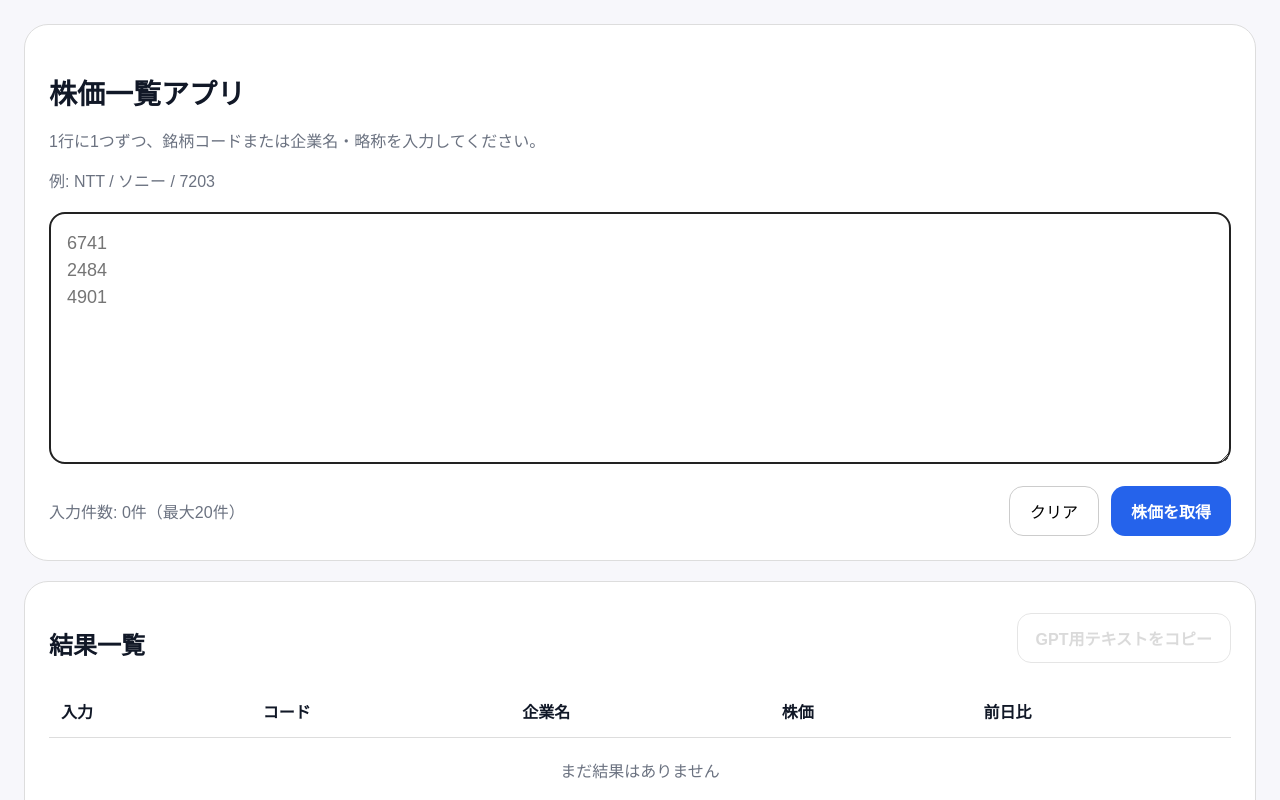
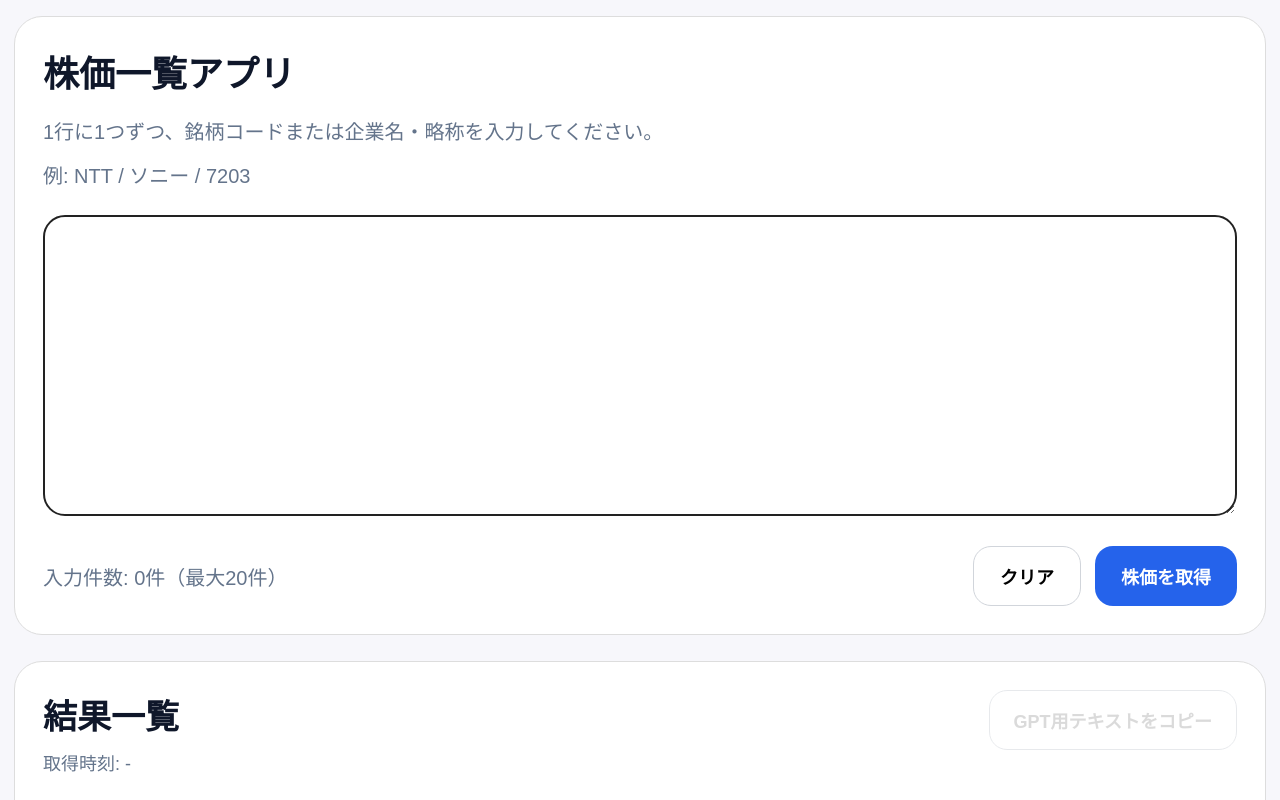
Before and after one commit to ym70130212-art/stock-lookup-app, a Next.js app: page / in a window 1280 px wide. Shown: the top 800 px of the page. Built offline with nearby package versions, Linux system fonts and the light colour scheme.

Commit message:
Update page.tsx

```diff
--- a/app/page.tsx
+++ b/app/page.tsx
@@ -2,7 +2,7 @@
 
 import { useEffect, useMemo, useState } from "react";
 
-type QuoteItem = {
+type QuoteResult = {
   input: string;
   code: string;
   name: string;
@@ -11,50 +11,66 @@ type QuoteItem = {
   changePercent: number | null;
 };
 
+type QuotesApiResponse = {
+  results: QuoteResult[];
+  fetchedAt?: string;
+  error?: string;
+};
+
 const STORAGE_KEY = "stock-app-last-input";
 const MAX_ITEMS = 20;
 
 export default function Page() {
   const [text, setText] = useState("");
-  const [results, setResults] = useState<QuoteItem[]>([]);
+  const [results, setResults] = useState<QuoteResult[]>([]);
+  const [fetchedAt, setFetchedAt] = useState("");
   const [loading, setLoading] = useState(false);
   const [error, setError] = useState("");
-  const [fetchedAt, setFetchedAt] = useState("");
 
   // 初回表示時に前回入力を復元
   useEffect(() => {
+    try {
       const saved = localStorage.getItem(STORAGE_KEY);
       if (saved !== null) {
         setText(saved);
       }
+    } catch {
+      // localStorageが使えない環境でも落とさない
+    }
   }, []);
 
-  // 入力が変わるたびに保存
+  // 入力内容を自動保存
   useEffect(() => {
+    try {
       localStorage.setItem(STORAGE_KEY, text);
+    } catch {
+      // 保存失敗でも画面はそのまま使えるようにする
+    }
   }, [text]);
 
-  // 改行区切りで入力一覧化
-  const lines = useMemo(() => {
+  // 改行ごとに1件として扱う
+  const inputs = useMemo(() => {
     return text
       .split(/\r?\n/)
       .map((line) => line.trim())
-      .filter(Boolean);
+      .filter((line) => line !== "");
   }, [text]);
 
-  const count = lines.length;
+  const count = inputs.length;
   const isOverLimit = count > MAX_ITEMS;
 
-  const handleFetch = async () => {
+  const handleFetchQuotes = async () => {
     if (count === 0) {
+      setError("銘柄コードまたは企業名・略称を入力してください。");
       setResults([]);
-      setError("銘柄コードまたは企業名を入力してください。");
+      setFetchedAt("");
       return;
     }
 
     if (isOverLimit) {
+      setError(`入力件数が多すぎます。最大${MAX_ITEMS}件までです。`);
       setResults([]);
-      setError(`入力件数が上限を超えています。最大${MAX_ITEMS}件までです。`);
+      setFetchedAt("");
       return;
     }
 
@@ -62,29 +78,30 @@ export default function Page() {
     setError("");
 
     try {
-      const res = await fetch("/api/quotes", {
+      const response = await fetch("/api/quotes", {
         method: "POST",
         headers: {
           "Content-Type": "application/json",
         },
-        body: JSON.stringify({ inputs: lines }),
+        // 重要: 配列のまま送る
+        body: JSON.stringify({ inputs }),
       });
 
-      const raw = await res.text();
-      let data: any = null;
+      const raw = await response.text();
 
+      let data: QuotesApiResponse;
       try {
-        data = raw ? JSON.parse(raw) : null;
+        data = JSON.parse(raw);
       } catch {
-        throw new Error("APIの返り値がJSONではありません。");
+        throw new Error("APIの返り値が不正です。");
       }
 
-      if (!res.ok) {
-        throw new Error(data?.error || "株価取得に失敗しました。");
+      if (!response.ok) {
+        throw new Error(data.error || "株価取得に失敗しました。");
       }
 
-      if (!Array.isArray(data?.results)) {
-        throw new Error("APIの返り値形式が不正です。");
+      if (!Array.isArray(data.results)) {
+        throw new Error("結果データの形式が不正です。");
       }
 
       setResults(data.results);
@@ -92,7 +109,9 @@ export default function Page() {
     } catch (err) {
       setResults([]);
       setFetchedAt("");
-      setError(err instanceof Error ? err.message : "不明なエラーが発生しました。");
+      setError(
+        err instanceof Error ? err.message : "不明なエラーが発生しました。"
+      );
     } finally {
       setLoading(false);
     }
@@ -101,52 +120,87 @@ export default function Page() {
   const handleClear = () => {
     setText("");
     setResults([]);
+    setFetchedAt("");
     setError("");
-    setFetchedAt("");
+
+    try {
       localStorage.removeItem(STORAGE_KEY);
+    } catch {
+      // 何もしない
+    }
   };
 
   const handleCopyForGpt = async () => {
     if (results.length === 0) return;
 
-    const output = results
-      .map((r) => {
-        const price = r.price != null ? `${r.price.toLocaleString()}円` : "-";
-        const change =
-          r.change != null && r.changePercent != null
-            ? `${r.change > 0 ? "+" : ""}${r.change.toFixed(1)}円 (${
-                r.changePercent > 0 ? "+" : ""
-              }${r.changePercent.toFixed(2)}%)`
+    const lines = results.map((row) => {
+      const priceText =
+        row.price !== null ? `${row.price.toLocaleString()}円` : "-";
+
+      const changeText =
+        row.change !== null && row.changePercent !== null
+          ? `${row.change > 0 ? "+" : ""}${row.change.toLocaleString()}円 (${row.changePercent > 0 ? "+" : ""}${row.changePercent.toFixed(2)}%)`
           : "-";
 
-        return `${r.code} ${r.name} ${price} 前日比${change}`;
-      })
-      .join("\n");
+      return `${row.code} ${row.name} ${priceText} 前日比${changeText}`;
+    });
 
-    await navigator.clipboard.writeText(output);
+    try {
+      await navigator.clipboard.writeText(lines.join("\n"));
+    } catch {
+      setError("コピーに失敗しました。");
+    }
   };
 
   return (
-    <main style={{ maxWidth: 1320, margin: "0 auto", padding: 24 }}>
+    <main
+      style={{
+        maxWidth: 1600,
+        margin: "0 auto",
+        padding: "16px 14px 28px",
+      }}
+    >
       <section
         style={{
           background: "#fff",
           border: "1px solid #ddd",
-          borderRadius: 24,
-          padding: 24,
-          marginBottom: 20,
+          borderRadius: 28,
+          padding: 28,
+          marginBottom: 26,
         }}
       >
-        <h1 style={{ fontSize: 28, fontWeight: 700, marginBottom: 8 }}>
+        <h1
+          style={{
+            fontSize: 36,
+            fontWeight: 800,
+            margin: "0 0 18px 0",
+            color: "#0f172a",
+          }}
+        >
           株価一覧アプリ
         </h1>
 
-        <p style={{ color: "#6b7280", marginBottom: 4 }}>
+        <div
+          style={{
+            color: "#64748b",
+            fontSize: 20,
+            lineHeight: 1.7,
+            marginBottom: 10,
+          }}
+        >
           1行に1つずつ、銘柄コードまたは企業名・略称を入力してください。
-        </p>
-        <p style={{ color: "#6b7280", marginBottom: 20 }}>
+        </div>
+
+        <div
+          style={{
+            color: "#64748b",
+            fontSize: 20,
+            lineHeight: 1.7,
+            marginBottom: 22,
+          }}
+        >
           例: NTT / ソニー / 7203
-        </p>
+        </div>
 
         <textarea
           value={text}
@@ -154,18 +208,19 @@ export default function Page() {
             setText(e.target.value);
             if (error) setError("");
           }}
-          placeholder={`6741\n2484\n4901`}
-          rows={8}
+          rows={9}
+          spellCheck={false}
           style={{
             width: "100%",
+            boxSizing: "border-box",
             resize: "vertical",
             border: "2px solid #222",
-            borderRadius: 16,
-            padding: 16,
-            fontSize: 18,
-            lineHeight: 1.5,
-            boxSizing: "border-box",
-            marginBottom: 18,
+            borderRadius: 22,
+            padding: "18px 20px",
+            fontSize: 20,
+            lineHeight: 1.45,
+            outline: "none",
+            marginBottom: 26,
           }}
         />
 
@@ -178,20 +233,32 @@ export default function Page() {
             flexWrap: "wrap",
           }}
         >
-          <div style={{ color: isOverLimit ? "crimson" : "#6b7280", fontSize: 16 }}>
+          <div
+            style={{
+              fontSize: 20,
+              color: isOverLimit ? "crimson" : "#64748b",
+            }}
+          >
             入力件数: {count}件（最大{MAX_ITEMS}件）
           </div>
 
-          <div style={{ display: "flex", gap: 12 }}>
+          <div
+            style={{
+              display: "flex",
+              gap: 14,
+              flexWrap: "wrap",
+            }}
+          >
             <button
+              type="button"
               onClick={handleClear}
-              type="button"
               style={{
-                padding: "12px 20px",
-                borderRadius: 14,
-                border: "1px solid #ccc",
+                padding: "16px 26px",
+                borderRadius: 18,
+                border: "1px solid #d1d5db",
                 background: "#fff",
-                fontSize: 16,
+                fontSize: 18,
+                fontWeight: 700,
                 cursor: "pointer",
               }}
             >
@@ -199,19 +266,19 @@ export default function Page() {
             </button>
 
             <button
-              onClick={handleFetch}
               type="button"
+              onClick={handleFetchQuotes}
               disabled={loading}
               style={{
-                padding: "12px 20px",
-                borderRadius: 14,
+                padding: "16px 26px",
+                borderRadius: 18,
                 border: "none",
                 background: "#2563eb",
                 color: "#fff",
-                fontSize: 16,
+                fontSize: 18,
                 fontWeight: 700,
                 cursor: loading ? "default" : "pointer",
-                opacity: loading ? 0.7 : 1,
+                opacity: loading ? 0.75 : 1,
               }}
             >
               {loading ? "取得中..." : "株価を取得"}
@@ -220,7 +287,15 @@ export default function Page() {
         </div>
 
         {error && (
-          <p style={{ color: "crimson", marginTop: 16, fontSize: 16 }}>{error}</p>
+          <div
+            style={{
+              marginTop: 18,
+              color: "crimson",
+              fontSize: 18,
+            }}
+          >
+            {error}
+          </div>
         )}
       </section>
 
@@ -228,39 +303,52 @@ export default function Page() {
         style={{
           background: "#fff",
           border: "1px solid #ddd",
-          borderRadius: 24,
-          padding: 24,
+          borderRadius: 28,
+          padding: 28,
         }}
       >
         <div
           style={{
             display: "flex",
             justifyContent: "space-between",
-            alignItems: "center",
-            gap: 12,
+            alignItems: "flex-start",
+            gap: 16,
             flexWrap: "wrap",
-            marginBottom: 16,
+            marginBottom: 18,
           }}
         >
           <div>
-            <h2 style={{ fontSize: 24, fontWeight: 700, marginBottom: 8 }}>結果一覧</h2>
-            {fetchedAt && (
-              <div style={{ color: "#6b7280", fontSize: 16 }}>
-                取得時刻: {fetchedAt}
+            <h2
+              style={{
+                fontSize: 34,
+                fontWeight: 800,
+                margin: "0 0 10px 0",
+                color: "#0f172a",
+              }}
+            >
+              結果一覧
+            </h2>
+
+            <div
+              style={{
+                fontSize: 18,
+                color: "#64748b",
+              }}
+            >
+              取得時刻: {fetchedAt || "-"}
             </div>
-            )}
           </div>
 
           <button
+            type="button"
             onClick={handleCopyForGpt}
-            type="button"
             disabled={results.length === 0}
             style={{
-              padding: "12px 18px",
-              borderRadius: 14,
-              border: "1px solid #ccc",
+              padding: "16px 24px",
+              borderRadius: 18,
+              border: "1px solid #d1d5db",
               background: "#fff",
-              fontSize: 16,
+              fontSize: 18,
               fontWeight: 700,
               cursor: results.length === 0 ? "default" : "pointer",
               opacity: results.length === 0 ? 0.5 : 1,
@@ -275,42 +363,49 @@ export default function Page() {
             style={{
               width: "100%",
               borderCollapse: "collapse",
-              fontSize: 16,
+              fontSize: 18,
             }}
           >
             <thead>
-              <tr style={{ borderBottom: "1px solid #ddd" }}>
-                <th style={{ textAlign: "left", padding: "14px 12px" }}>入力</th>
-                <th style={{ textAlign: "left", padding: "14px 12px" }}>コード</th>
-                <th style={{ textAlign: "left", padding: "14px 12px" }}>企業名</th>
-                <th style={{ textAlign: "left", padding: "14px 12px" }}>株価</th>
-                <th style={{ textAlign: "left", padding: "14px 12px" }}>前日比</th>
+              <tr style={{ borderBottom: "1px solid #e5e7eb" }}>
+                <th style={thStyle}>入力</th>
+                <th style={thStyle}>コード</th>
+                <th style={thStyle}>企業名</th>
+                <th style={thStyle}>株価</th>
+                <th style={thStyle}>前日比</th>
               </tr>
             </thead>
+
             <tbody>
-              {results.map((row, idx) => (
-                <tr key={`${row.code}-${idx}`} style={{ borderBottom: "1px solid #eee" }}>
-                  <td style={{ padding: "14px 12px" }}>{row.input}</td>
-                  <td style={{ padding: "14px 12px" }}>{row.code}</td>
-                  <td style={{ padding: "14px 12px" }}>{row.name}</td>
-                  <td style={{ padding: "14px 12px" }}>
-                    {row.price != null ? `${row.price.toLocaleString()}円` : "-"}
-                  </td>
-                  <td style={{ padding: "14px 12px" }}>
-                    {row.change != null && row.changePercent != null
-                      ? `${row.change > 0 ? "+" : ""}${row.change.toFixed(1)}円 (${
-                          row.changePercent > 0 ? "+" : ""
-                        }${row.changePercent.toFixed(2)}%)`
-                      : "-"}
-                  </td>
+              {results.length > 0 ? (
+                results.map((row, index) => {
+                  const priceText =
+                    row.price !== null ? `${row.price.toLocaleString()}円` : "-";
+
+                  const changeText =
+                    row.change !== null && row.changePercent !== null
+                      ? `${row.change > 0 ? "+" : ""}${row.change.toLocaleString()}円 (${row.changePercent > 0 ? "+" : ""}${row.changePercent.toFixed(2)}%)`
+                      : "-";
+
+                  return (
+                    <tr key={`${row.input}-${index}`} style={{ borderBottom: "1px solid #eee" }}>
+                      <td style={tdStyle}>{row.input}</td>
+                      <td style={tdStyle}>{row.code || "-"}</td>
+                      <td style={tdStyle}>{row.name || "-"}</td>
+                      <td style={tdStyle}>{priceText}</td>
+                      <td style={tdStyle}>{changeText}</td>
                     </tr>
-              ))}
-
-              {results.length === 0 && (
+                  );
+                })
+              ) : (
                 <tr>
                   <td
                     colSpan={5}
-                    style={{ padding: "20px 12px", color: "#6b7280", textAlign: "center" }}
+                    style={{
+                      padding: "22px 14px",
+                      textAlign: "center",
+                      color: "#64748b",
+                    }}
                   >
                     まだ結果はありません
                   </td>
@@ -323,3 +418,18 @@ export default function Page() {
     </main>
   );
 }
+
+const thStyle: React.CSSProperties = {
+  textAlign: "left",
+  padding: "14px 14px",
+  fontWeight: 800,
+  color: "#0f172a",
+  whiteSpace: "nowrap",
+};
+
+const tdStyle: React.CSSProperties = {
+  textAlign: "left",
+  padding: "16px 14px",
+  color: "#111827",
+  verticalAlign: "top",
+};
```
Lines whose indentation alone changed are shown as unchanged.
